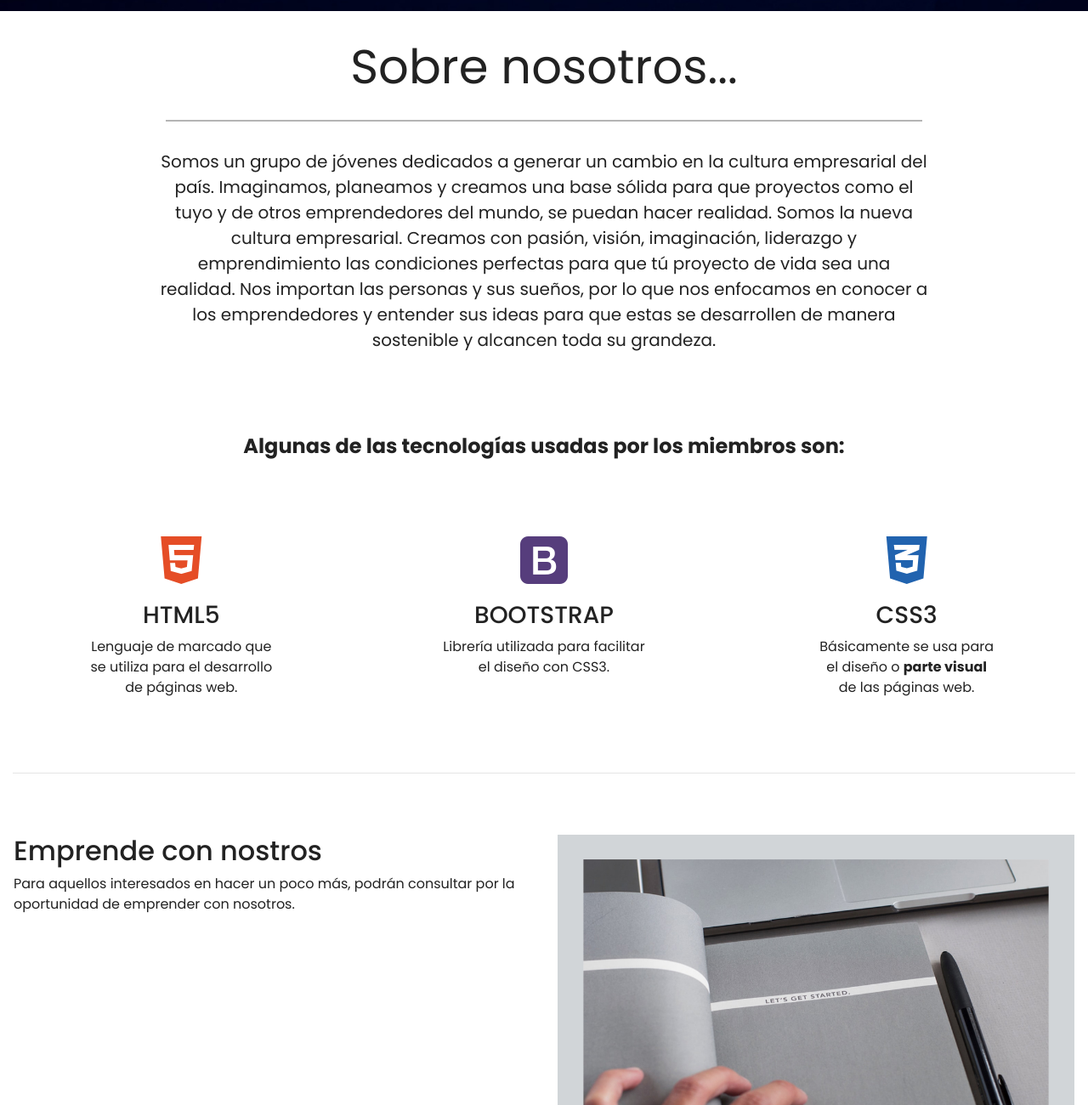
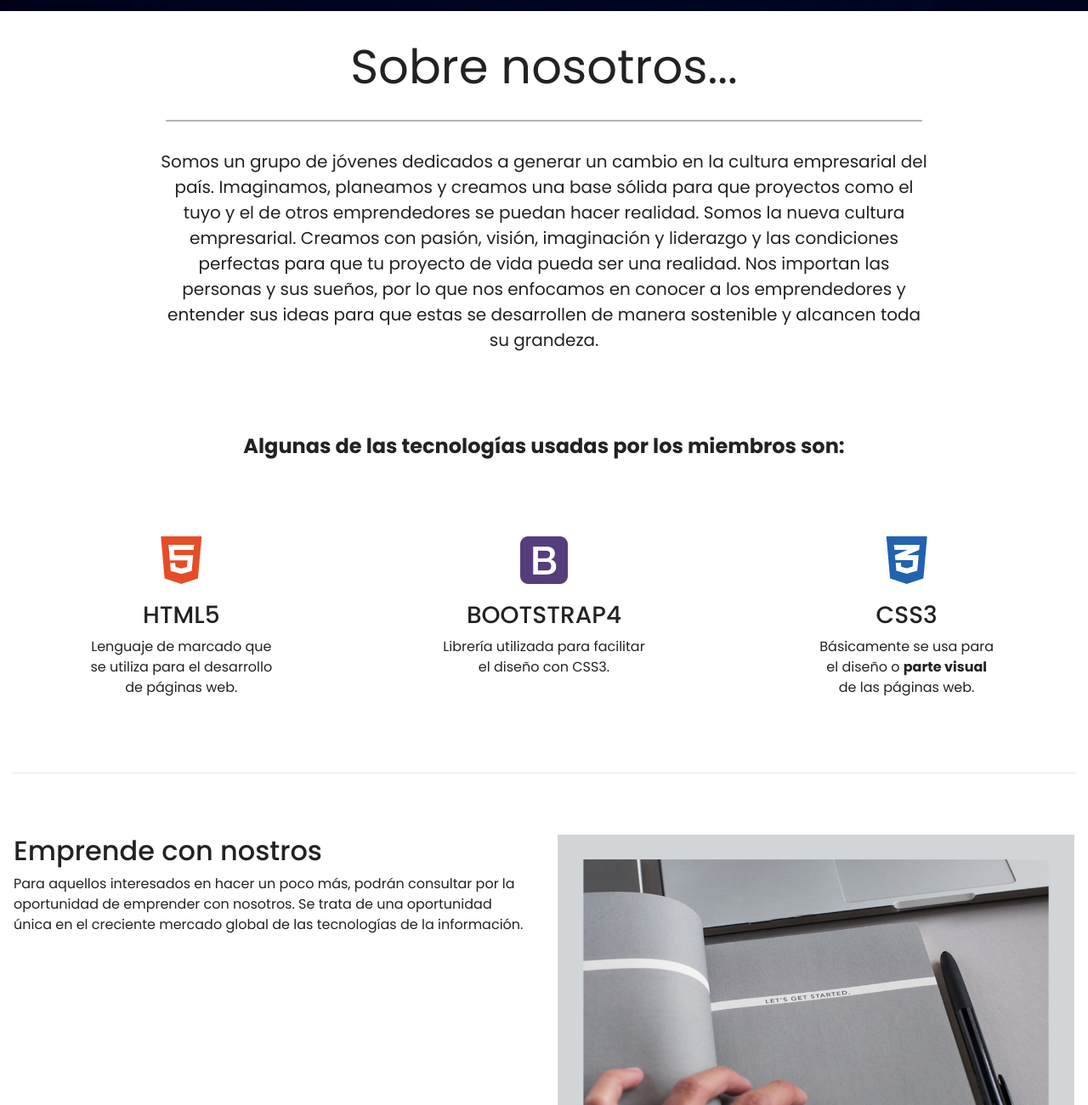
Before and after one commit to alfredodaniel876/My-web, a plain HTML site: page index.html in a window 1280 px wide. Shown: the part 649-1949 px from the top of the page at 85% size. Drawn offline with nearby package versions, Linux system fonts and the light colour scheme.

Commit message:
Update index.html

```diff
--- a/index.html
+++ b/index.html
@@ -12,6 +12,13 @@
 
 	<script src="https://ajax.googleapis.com/ajax/libs/jquery/3.3.1/jquery.min.js"></script>
 	<script src="https://maxcdn.bootstrapcdn.com/bootstrap/4.0.0/js/bootstrap.min.js"></script>
+	<script type="text/javascript">
+		$(document).ready(function(){
+			if($(window).width() < 686){
+				$('#text').removeAttr('class');
+			}
+		});
+	</script>
 	<link href="style.css" rel="stylesheet">
 </head>
 <body>
@@ -59,15 +66,15 @@
 
     <!--- Welcome Section -->
 		<div class="container-fluid padding">
-			<div class="row welcome text-center">
+			<div class="row welcome text-center" id="text">
 				<div class="col-12">
 					<h1 class="display-4" id="info">Sobre nosotros...</h1>
 				</div>
 				<hr>
 				<div class="col-12">
 					<p class="lead">Somos un grupo de jóvenes dedicados a generar un cambio en la cultura empresarial del país. Imaginamos, planeamos y creamos
-						una base sólida para que proyectos como el tuyo y de otros emprendedores del mundo, se puedan hacer realidad. Somos la nueva cultura empresarial.
-						Creamos con pasión, visión, imaginación, liderazgo y emprendimiento las condiciones perfectas para que tú proyecto de vida sea una realidad. Nos
+						una base sólida para que proyectos como el tuyo y el de otros emprendedores se puedan hacer realidad. Somos la nueva cultura empresarial.
+						Creamos con pasión, visión, imaginación y liderazgo y las condiciones perfectas para que tu proyecto de vida pueda ser una realidad. Nos
 						importan las personas y sus sueños, por lo que nos enfocamos en conocer a los emprendedores y entender sus ideas para que estas se desarrollen de
 						manera sostenible y alcancen toda su grandeza.
 					</p>
@@ -94,7 +101,7 @@
 				</div>
 				<div class="col-xs-12 col-sm-6 col-md-4">
 					<i class="fab fa-bootstrap"></i>
-					<h3>BOOTSTRAP</h3>
+					<h3>BOOTSTRAP4</h3>
 					<p>Librería utilizada para facilitar <br>
 					el diseño con CSS3.</p>
 				</div>
@@ -115,7 +122,8 @@
 				<div class="col-lg-6" id="emprende">
 					<h2>Emprende con nostros</h2>
 					<p>Para aquellos interesados en hacer un poco más, podrán consultar por la
-						oportunidad de emprender con nosotros.</p>
+						oportunidad de emprender con nosotros. Se trata de una oportunidad única en el
+						creciente mercado global de las tecnologías de la información.</p>
 						<br>
 				</div>
 				<div class="col-lg-6">
```
